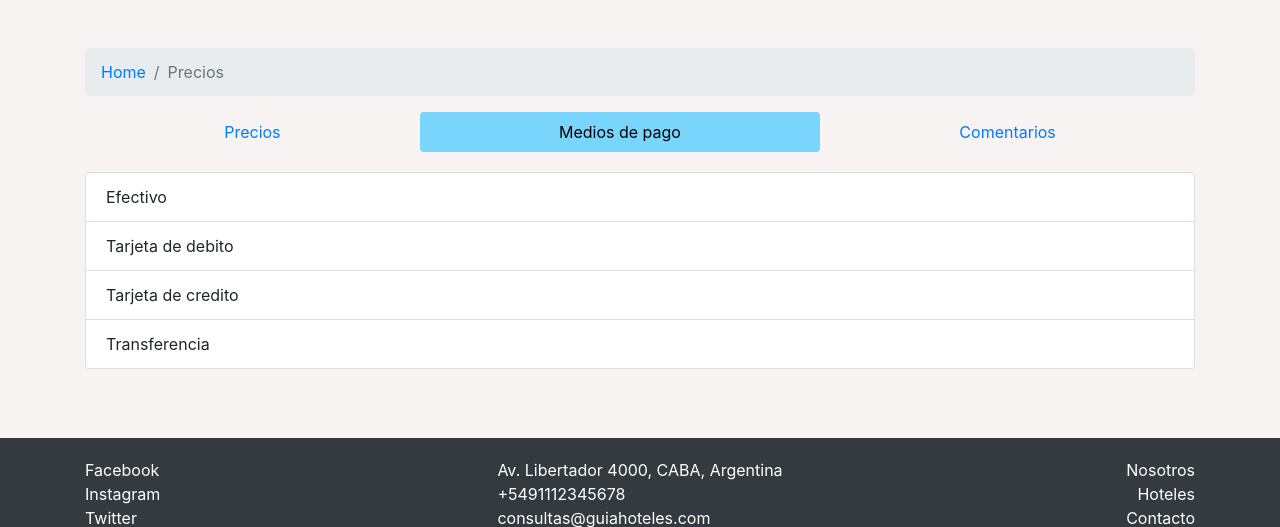
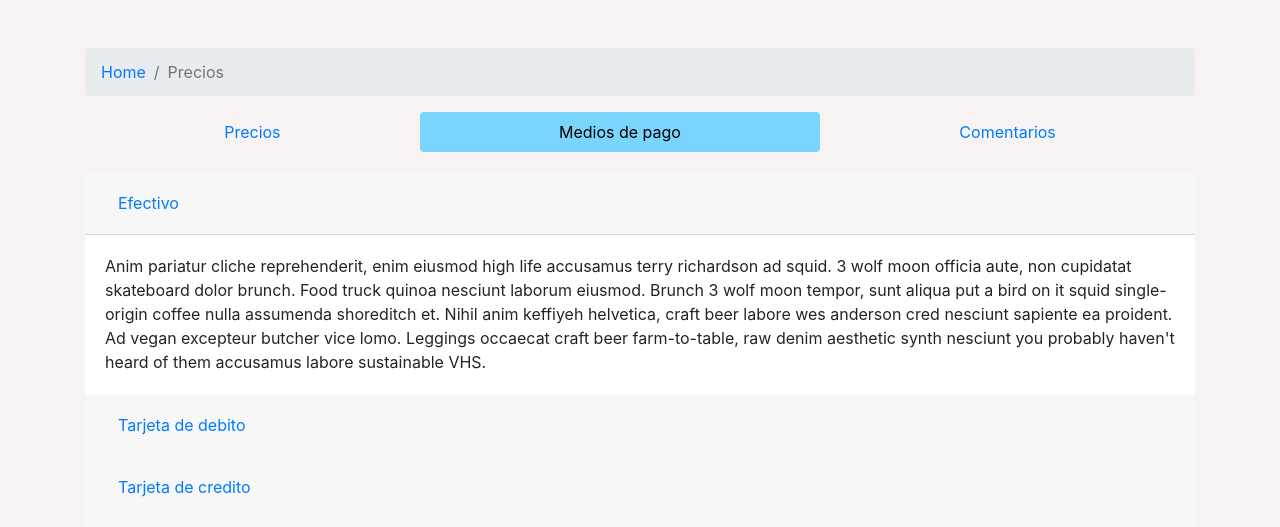
Before and after one commit to sebastianRellihan/guia-hoteles, a website: page prices.html in a window 1280 px wide. Both pictures are taken after a click on the tab "Medios de pago". Shown: the part 260-787 px from the top of the page. Drawn offline with nearby package versions, Linux system fonts and the light colour scheme; a web font is replaced by a local one.

Commit message:
Accordion añadido a la tablist de precios

```diff
--- a/prices.html
+++ b/prices.html
@@ -53,7 +53,7 @@
 
         <nav class="nav nav-pills flex-column flex-sm-row" role="tablist">
           <a class="flex-sm-fill text-sm-center nav-link active" href="#precios" data-toggle="pill" role="tab" aria-controls="precios" id="precios-tab" aria-selected="true">Precios</a>
-          <a class="flex-sm-fill text-sm-center nav-link" href="#medios" data-toggle="pill" role="tab" aria-controls="medios" id="medios-tab" aria-selected="false">Medios de pago</a>
+          <a class="flex-sm-fill text-sm-center nav-link" href="#accordionExample" data-toggle="pill" role="tab" aria-controls="medios" id="medios-tab" aria-selected="false">Medios de pago</a>
           <a class="flex-sm-fill text-sm-center nav-link" href="#comentarios" data-toggle="pill" role="tab" aria-controls="comentarios" id="comentarios-tab" aria-selected="false">Comentarios</a>
         </nav>
 
@@ -136,14 +136,75 @@
             </div>
 
           </div>
-          <div class="tab-pane fade" id="medios" role="tabpanel" aria-labelledby="medios-tab">
+          <!-- <div class="tab-pane fade" id="medios" role="tabpanel" aria-labelledby="medios-tab">
             <ul class="list-group" id="medios">
               <li class="list-group-item">Efectivo</li>
               <li class="list-group-item">Tarjeta de debito</li>
               <li class="list-group-item">Tarjeta de credito</li>
               <li class="list-group-item">Transferencia</li>
             </ul>
+          </div> -->
+
+          <div class="accordion tab-pane fade" id="accordionExample" role="tabpanel" aria-labelledby="medios-tab">
+            <div class="card">
+              <div class="card-header" id="headingOne">
+                <h2 class="mb-0">
+                  <button class="btn btn-link btn-block text-left" type="button" data-toggle="collapse" data-target="#collapseOne" aria-expanded="true" aria-controls="collapseOne">
+                    Efectivo
+                  </button>
+                </h2>
+              </div>
+
+              <div id="collapseOne" class="collapse show" aria-labelledby="headingOne" data-parent="#accordionExample">
+                <div class="card-body">
+                  Anim pariatur cliche reprehenderit, enim eiusmod high life accusamus terry richardson ad squid. 3 wolf moon officia aute, non cupidatat skateboard dolor brunch. Food truck quinoa nesciunt laborum eiusmod. Brunch 3 wolf moon tempor, sunt aliqua put a bird on it squid single-origin coffee nulla assumenda shoreditch et. Nihil anim keffiyeh helvetica, craft beer labore wes anderson cred nesciunt sapiente ea proident. Ad vegan excepteur butcher vice lomo. Leggings occaecat craft beer farm-to-table, raw denim aesthetic synth nesciunt you probably haven't heard of them accusamus labore sustainable VHS.
+                </div>
+              </div>
+            </div>
+            <div class="card">
+              <div class="card-header" id="headingTwo">
+                <h2 class="mb-0">
+                  <button class="btn btn-link btn-block text-left collapsed" type="button" data-toggle="collapse" data-target="#collapseTwo" aria-expanded="false" aria-controls="collapseTwo">
+                    Tarjeta de debito
+                  </button>
+                </h2>
+              </div>
+              <div id="collapseTwo" class="collapse" aria-labelledby="headingTwo" data-parent="#accordionExample">
+                <div class="card-body">
+                  Anim pariatur cliche reprehenderit, enim eiusmod high life accusamus terry richardson ad squid. 3 wolf moon officia aute, non cupidatat skateboard dolor brunch. Food truck quinoa nesciunt laborum eiusmod. Brunch 3 wolf moon tempor, sunt aliqua put a bird on it squid single-origin coffee nulla assumenda shoreditch et. Nihil anim keffiyeh helvetica, craft beer labore wes anderson cred nesciunt sapiente ea proident. Ad vegan excepteur butcher vice lomo. Leggings occaecat craft beer farm-to-table, raw denim aesthetic synth nesciunt you probably haven't heard of them accusamus labore sustainable VHS.
+                </div>
+              </div>
+            </div>
+            <div class="card">
+              <div class="card-header" id="headingThree">
+                <h2 class="mb-0">
+                  <button class="btn btn-link btn-block text-left collapsed" type="button" data-toggle="collapse" data-target="#collapseThree" aria-expanded="false" aria-controls="collapseThree">
+                    Tarjeta de credito
+                  </button>
+                </h2>
+              </div>
+              <div id="collapseThree" class="collapse" aria-labelledby="headingThree" data-parent="#accordionExample">
+                <div class="card-body">
+                  Anim pariatur cliche reprehenderit, enim eiusmod high life accusamus terry richardson ad squid. 3 wolf moon officia aute, non cupidatat skateboard dolor brunch. Food truck quinoa nesciunt laborum eiusmod. Brunch 3 wolf moon tempor, sunt aliqua put a bird on it squid single-origin coffee nulla assumenda shoreditch et. Nihil anim keffiyeh helvetica, craft beer labore wes anderson cred nesciunt sapiente ea proident. Ad vegan excepteur butcher vice lomo. Leggings occaecat craft beer farm-to-table, raw denim aesthetic synth nesciunt you probably haven't heard of them accusamus labore sustainable VHS.
+                </div>
+              </div>
+            </div>
+            <div class="card">
+              <div class="card-header" id="headingThree">
+                <h2 class="mb-0">
+                  <button class="btn btn-link btn-block text-left collapsed" type="button" data-toggle="collapse" data-target="#collapseThree" aria-expanded="false" aria-controls="collapseThree">
+                    Transferencia
+                  </button>
+                </h2>
+              </div>
+              <div id="collapseThree" class="collapse" aria-labelledby="headingThree" data-parent="#accordionExample">
+                <div class="card-body">
+                  Anim pariatur cliche reprehenderit, enim eiusmod high life accusamus terry richardson ad squid. 3 wolf moon officia aute, non cupidatat skateboard dolor brunch. Food truck quinoa nesciunt laborum eiusmod. Brunch 3 wolf moon tempor, sunt aliqua put a bird on it squid single-origin coffee nulla assumenda shoreditch et. Nihil anim keffiyeh helvetica, craft beer labore wes anderson cred nesciunt sapiente ea proident. Ad vegan excepteur butcher vice lomo. Leggings occaecat craft beer farm-to-table, raw denim aesthetic synth nesciunt you probably haven't heard of them accusamus labore sustainable VHS.
+                </div>
+              </div>
+            </div>
           </div>
+
           <div class="tab-pane fade" id="comentarios" role="tabpanel" aria-labelledby="comentarios-tab">
             <p>Lorem ipsum dolor sit amet consectetur adipisicing elit. Sit nisi facilis expedita harum minus minima?</p>
           </div>
```
